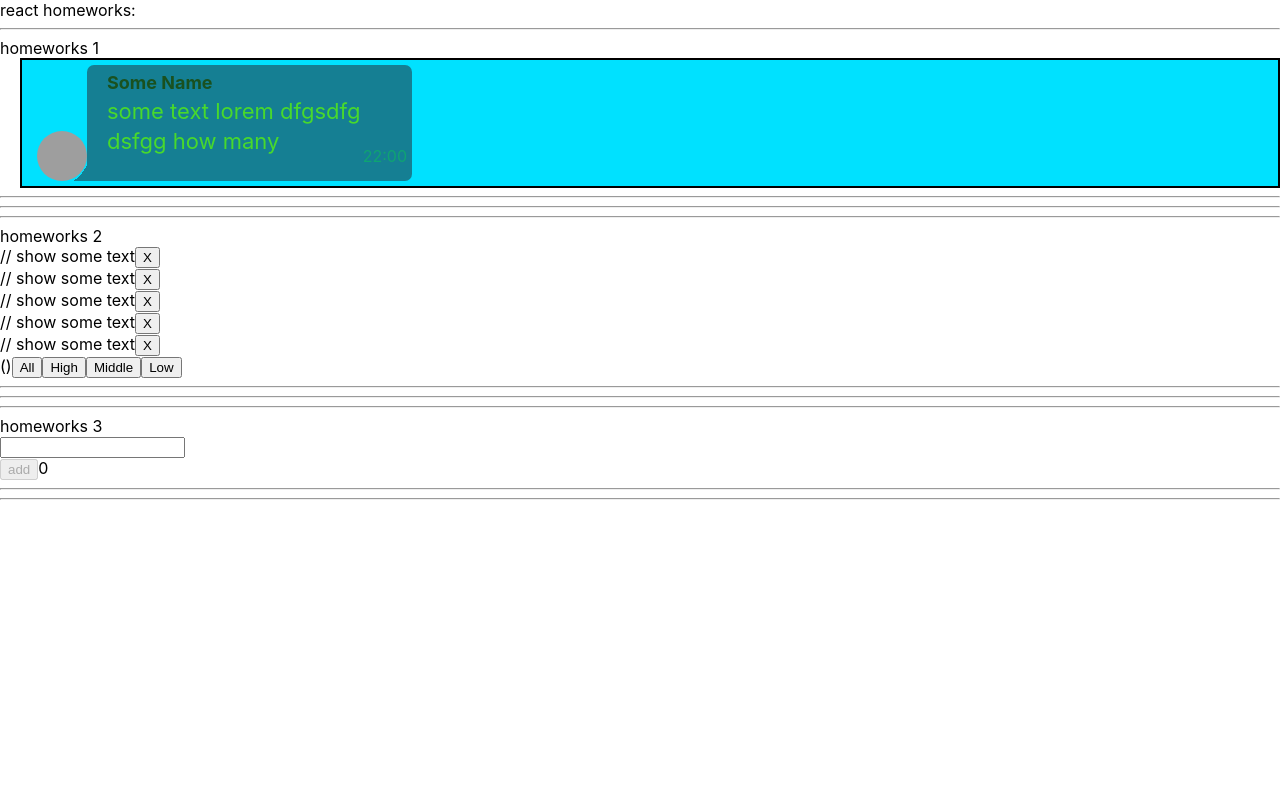
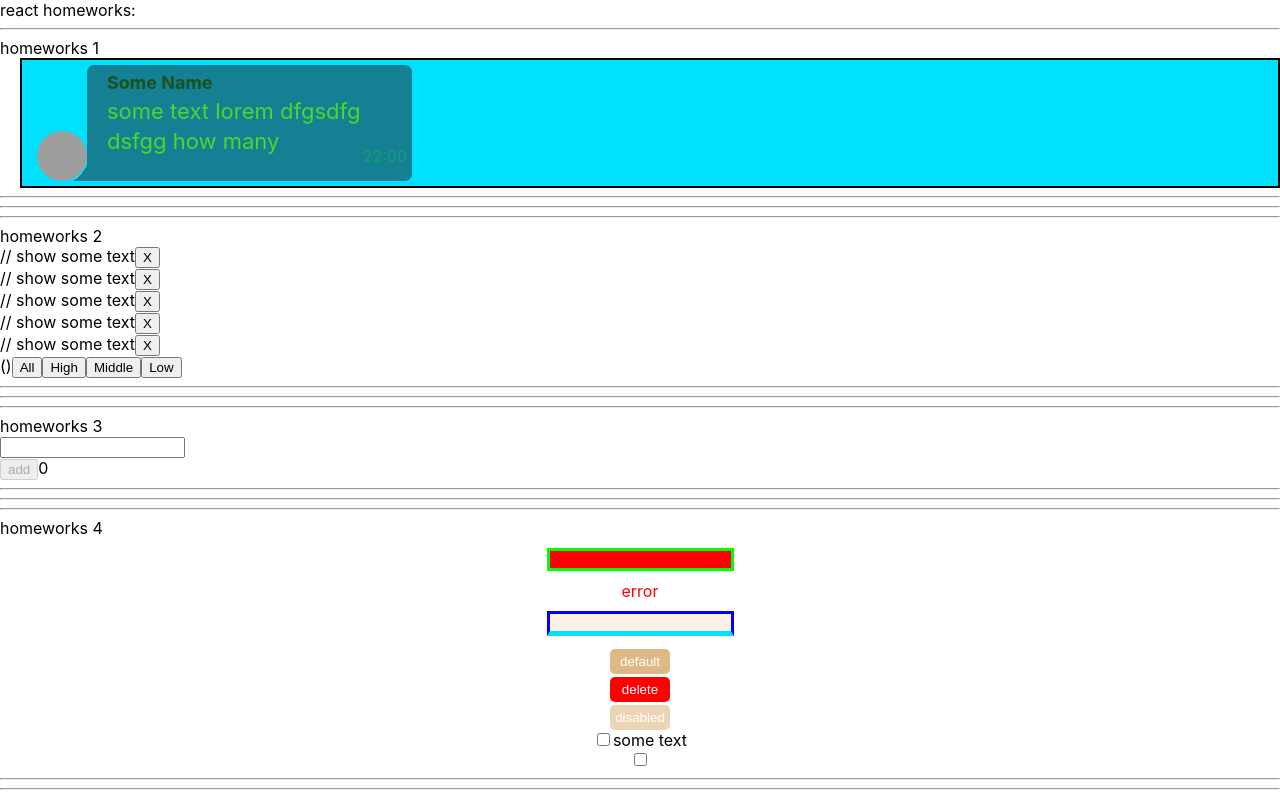
Before and after one commit to AleksanderZabrodski09/homeworks-by-ignat, a React (Create React App) app: page / in a window 1280 px wide. Built offline with nearby package versions, Linux system fonts and the light colour scheme; grey boxes are pictures that could not be loaded.

Commit message:
crete: add solving HW4 TASK

```diff
--- a/src/p1-main/m1-ui/u1-app/App.tsx
+++ b/src/p1-main/m1-ui/u1-app/App.tsx
@@ -3,6 +3,7 @@ import s from './App.module.css'
 import HW1 from '../../../p2-homeworks/h1/HW1'
 import HW2 from '../../../p2-homeworks/h2/HW2';
 import HW3 from '../../../p2-homeworks/h3/HW3';
+import HW4 from '../../../p2-homeworks/h4/HW4';
 
 function App() {
   return (
@@ -11,7 +12,7 @@ function App() {
       <HW1/>
       <HW2/>
       <HW3/>
-      {/*<HW4/>*/}
+      <HW4/>
       {/*<HW5/>*/}
 
     </div>
--- a/src/p2-homeworks/h3/Greeting.tsx
+++ b/src/p2-homeworks/h3/Greeting.tsx
@@ -5,7 +5,7 @@ type GreetingPropsType = {
   name: string // need to fix any
   setNameCallback: (e: ChangeEvent<HTMLInputElement>) => void // need to fix any
   addUser: () => void // need to fix any
-  error: string | null // need to fix any
+  error: string // need to fix any
   totalUsers: number // need to fix any
   onKeyPress: (e: KeyboardEvent<HTMLInputElement>) => void
 }
--- a/src/p2-homeworks/h4/HW4.module.css
+++ b/src/p2-homeworks/h4/HW4.module.css
@@ -1,5 +1,5 @@
 .blue {
-    border-bottom: 5px solid blue;
+    border-bottom: 5px solid #00e1ff;
 }
 
 .column {
@@ -9,5 +9,15 @@
 }
 
 .testSpanError {
-    color: blue;
+    color: #00e1ff;
 }
+
+.disabled {
+    opacity: 0.6;
+}
+
+.disabled:active:disabled {
+    /*border-style: outset;*/
+    opacity: 0.6;
+    cursor: auto;
+}
--- a/src/p2-homeworks/h4/HW4.tsx
+++ b/src/p2-homeworks/h4/HW4.tsx
@@ -50,7 +50,7 @@ function HW4() {
           delete {/*// название кнопки попадёт в children*/}
         </SuperButton>
 
-                <SuperButton disabled>
+        <SuperButton disabled className={s.disabled}>
           disabled
         </SuperButton>
 
--- a/src/p2-homeworks/h4/common/c1-SuperInputText/SuperInputText.module.css
+++ b/src/p2-homeworks/h4/common/c1-SuperInputText/SuperInputText.module.css
@@ -1,12 +1,34 @@
 .superInput {
+    border: 3px solid blue;
+    background: linen;
+    color: rgba(27, 68, 0, 0.79);
+    margin: 10px;
+}
 
+.input:focus {
+    outline: none;
+    -webkit-box-shadow: -14px 2px 35px 8px rgba(153, 208, 207, 1);
+    -moz-box-shadow: -14px 2px 35px 8px rgba(153, 208, 207, 1);
+    box-shadow: -14px 2px 35px 8px rgba(153, 208, 207, 1);
 }
+
+.input:active {
+    outline: none;
+    -webkit-box-shadow: inset -14px 2px 35px 8px rgba(153, 208, 207, 1);
+    -moz-box-shadow: inset -14px 2px 35px 8px rgba(153, 208, 207, 1);
+    box-shadow: inset -14px 2px 35px 8px rgba(153, 208, 207, 1);
+}
+
 
 .errorInput {
     border: 3px solid lime;
     background: red;
+    margin: 10px;
 }
 
 .error {
     color: red;
+    height: 20px;
+    /*margin-left: 10px;*/
+
 }
--- a/src/p2-homeworks/h4/common/c1-SuperInputText/SuperInputText.tsx
+++ b/src/p2-homeworks/h4/common/c1-SuperInputText/SuperInputText.tsx
@@ -39,7 +39,7 @@ const SuperInputText: React.FC<SuperInputTextPropsType> = (
   }
 
   const finalSpanClassName = `${s.error} ${spanClassName ? spanClassName : ''}`
-    const finalInputClassName = `${s.errorInput} ${className}` // need to fix with (?:) and s.superInput
+  const finalInputClassName = `   ${s.input} ${error ? s.errorInput : s.superInput} ${className}` // need to fix with (?:) and s.superInput ${className}
 
   return (
     <>
--- a/src/p2-homeworks/h4/common/c2-SuperButton/SuperButton.module.css
+++ b/src/p2-homeworks/h4/common/c2-SuperButton/SuperButton.module.css
@@ -1,7 +1,42 @@
+@keyframes blink {
+    0% {
+        left: -70%
+    }
+    80% {
+        left: 80%
+    }
+}
+
+
+.button {
+    border: none;
+    margin-top: 3px;
+    min-width: 60px;
+    cursor: pointer;
+    border-radius: 5px;
+    padding: 5px;
+}
+
 .default {
 
+    background: burlywood;
+    color: white;
+}
+
+.default:active {
+    opacity: 0.8;
+}
+
+.red:active {
+    opacity: 0.8;
 }
 
 .red {
+    border: none;
     background: red;
+    color: white;
 }
+
+.button:hover:after {
+    animation: blink 0.35s ease;
+}
--- a/src/p2-homeworks/h4/common/c2-SuperButton/SuperButton.tsx
+++ b/src/p2-homeworks/h4/common/c2-SuperButton/SuperButton.tsx
@@ -14,7 +14,7 @@ const SuperButton: React.FC<SuperButtonPropsType> = (
     ...restProps// все остальные пропсы попадут в объект restProps, там же будет children
   }
 ) => {
-    const finalClassName = `${red ? s.red : s.default} ${className}`
+  const finalClassName = ` ${s.button} ${red ? s.red : s.default} ${className}`
 
   return (
     <button
--- a/src/p2-homeworks/h4/common/c3-SuperCheckbox/SuperCheckbox.tsx
+++ b/src/p2-homeworks/h4/common/c3-SuperCheckbox/SuperCheckbox.tsx
@@ -20,6 +20,8 @@ const SuperCheckbox: React.FC<SuperCheckboxPropsType> = (
   }
 ) => {
   const onChangeCallback = (e: ChangeEvent<HTMLInputElement>) => {
+    onChange && onChange(e)
+    onChangeChecked && onChangeChecked(e.currentTarget.checked)
     // сделайте так чтоб работал onChange и onChangeChecked
   }
 
```
Lines whose indentation alone changed are shown as unchanged.
